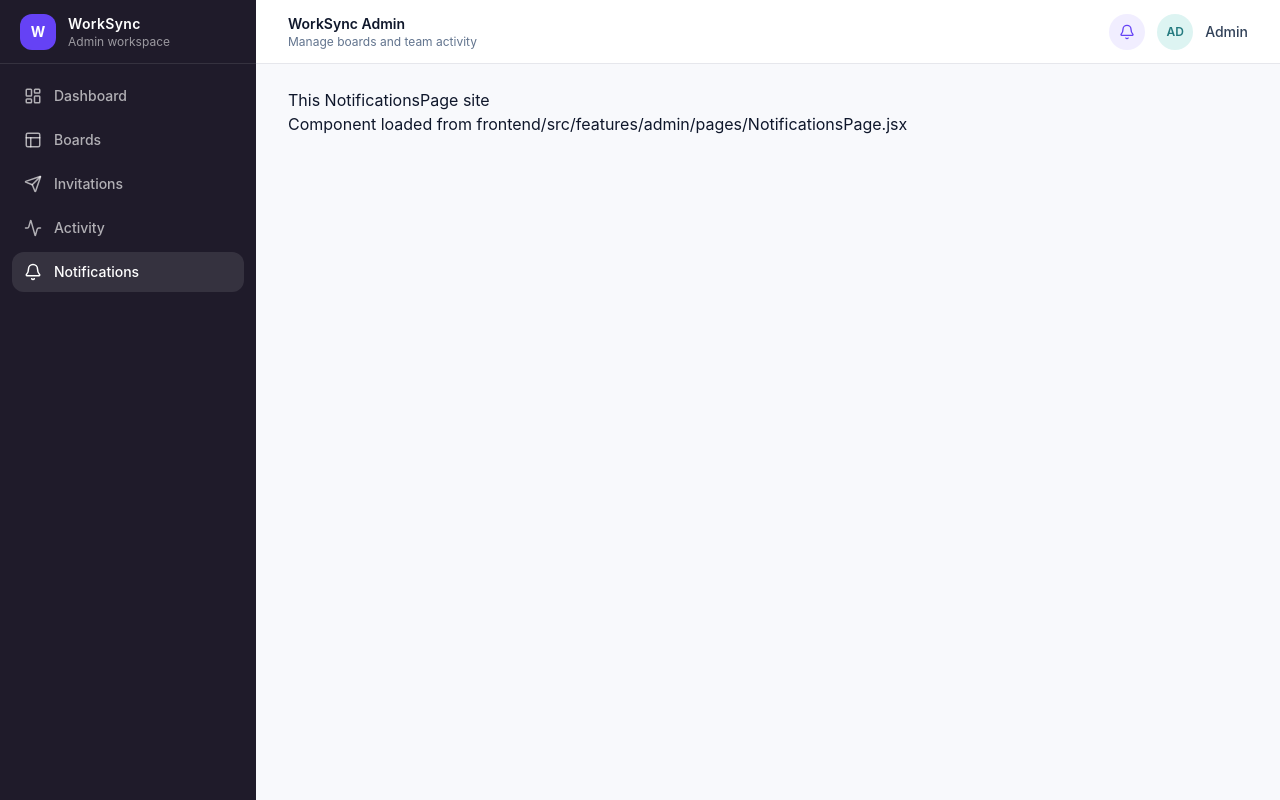
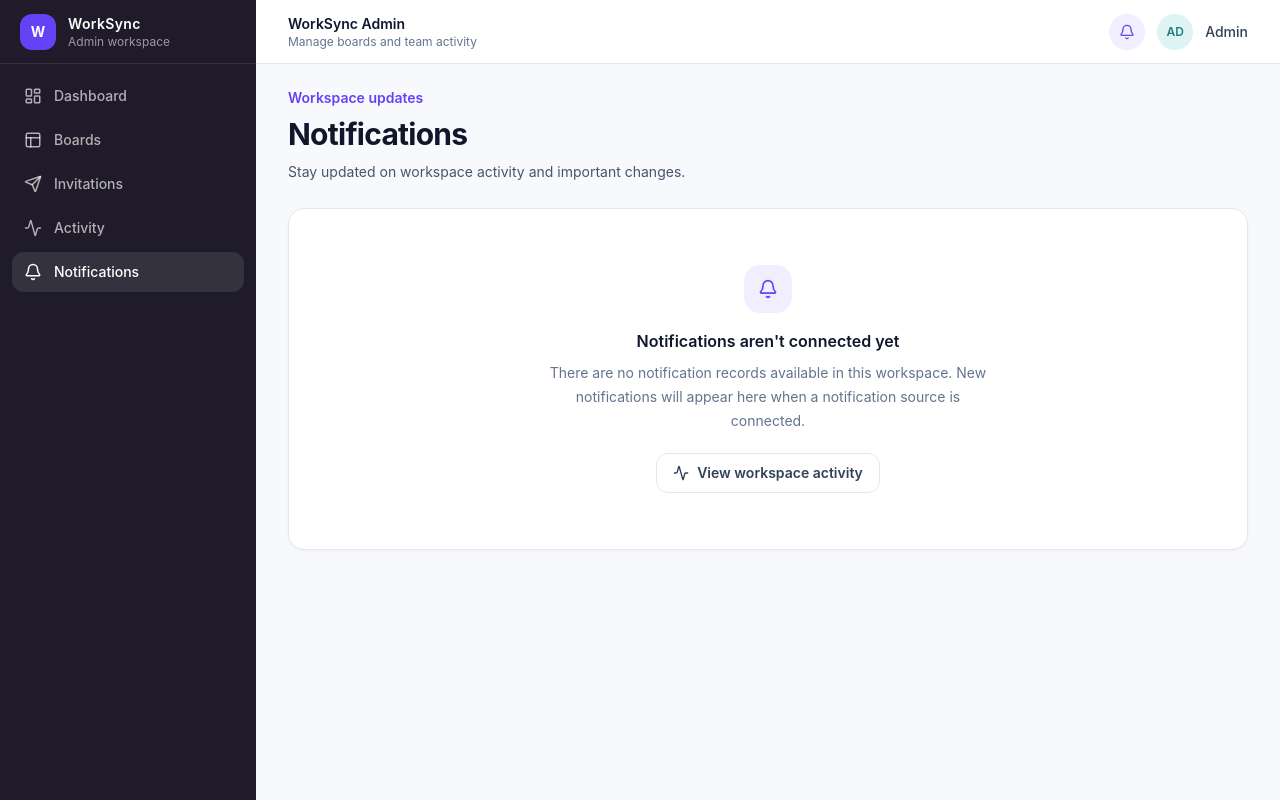
Before and after one commit to Dev-Mjarir08/Project-WorkSync, a React (Vite) app in the folder frontend/: page /admin/notifications in a window 1280 px wide. Built offline with nearby package versions, Linux system fonts and the light colour scheme.

Commit message:
Refactor NotificationsPage to enhance layout and user experience with updated content and styling

```diff
--- a/frontend/src/features/admin/pages/NotificationsPage.jsx
+++ b/frontend/src/features/admin/pages/NotificationsPage.jsx
@@ -1,12 +1,42 @@
 import React from 'react';
+import { Activity, Bell } from 'lucide-react';
+import { Link } from 'react-router-dom';
 
-const NotificationsPage = () => {
-  return (
-    <div className="notificationspage-container">
-      <h1>This NotificationsPage site</h1>
-      <p>Component loaded from frontend/src/features/admin/pages/NotificationsPage.jsx</p>
-    </div>
-  );
-};
+const NotificationsPage = () => (
+  <div className="space-y-6">
+    <header>
+      <p className="mb-2 text-sm font-semibold text-[#6542F5]">Workspace updates</p>
+      <h1 className="text-2xl font-bold tracking-tight text-slate-900 sm:text-3xl">
+        Notifications
+      </h1>
+      <p className="mt-2 max-w-2xl text-sm leading-6 text-slate-600">
+        Stay updated on workspace activity and important changes.
+      </p>
+    </header>
+
+    <section
+      aria-labelledby="notifications-empty-title"
+      className="rounded-2xl border border-[#E6E7EC] bg-white px-5 py-14 text-center shadow-sm shadow-slate-200/30 sm:px-8"
+    >
+      <span className="mx-auto grid size-12 place-items-center rounded-2xl bg-[#F1EEFF] text-[#6542F5]">
+        <Bell aria-hidden="true" className="size-5" />
+      </span>
+      <h2 id="notifications-empty-title" className="mt-4 text-base font-semibold text-slate-900">
+        Notifications aren't connected yet
+      </h2>
+      <p className="mx-auto mt-2 max-w-md text-sm leading-6 text-slate-500">
+        There are no notification records available in this workspace. New notifications will appear
+        here when a notification source is connected.
+      </p>
+      <Link
+        to="/admin/activity"
+        className="mt-5 inline-flex h-10 items-center gap-2 rounded-xl border border-[#E6E7EC] bg-white px-4 text-sm font-semibold text-slate-700 transition hover:border-[#D8D1FF] hover:bg-[#F8F6FF] hover:text-[#6542F5] focus:outline-none focus:ring-2 focus:ring-[#6542F5]/40 focus:ring-offset-2"
+      >
+        <Activity aria-hidden="true" className="size-4" />
+        View workspace activity
+      </Link>
+    </section>
+  </div>
+);
 
 export default NotificationsPage;
```
